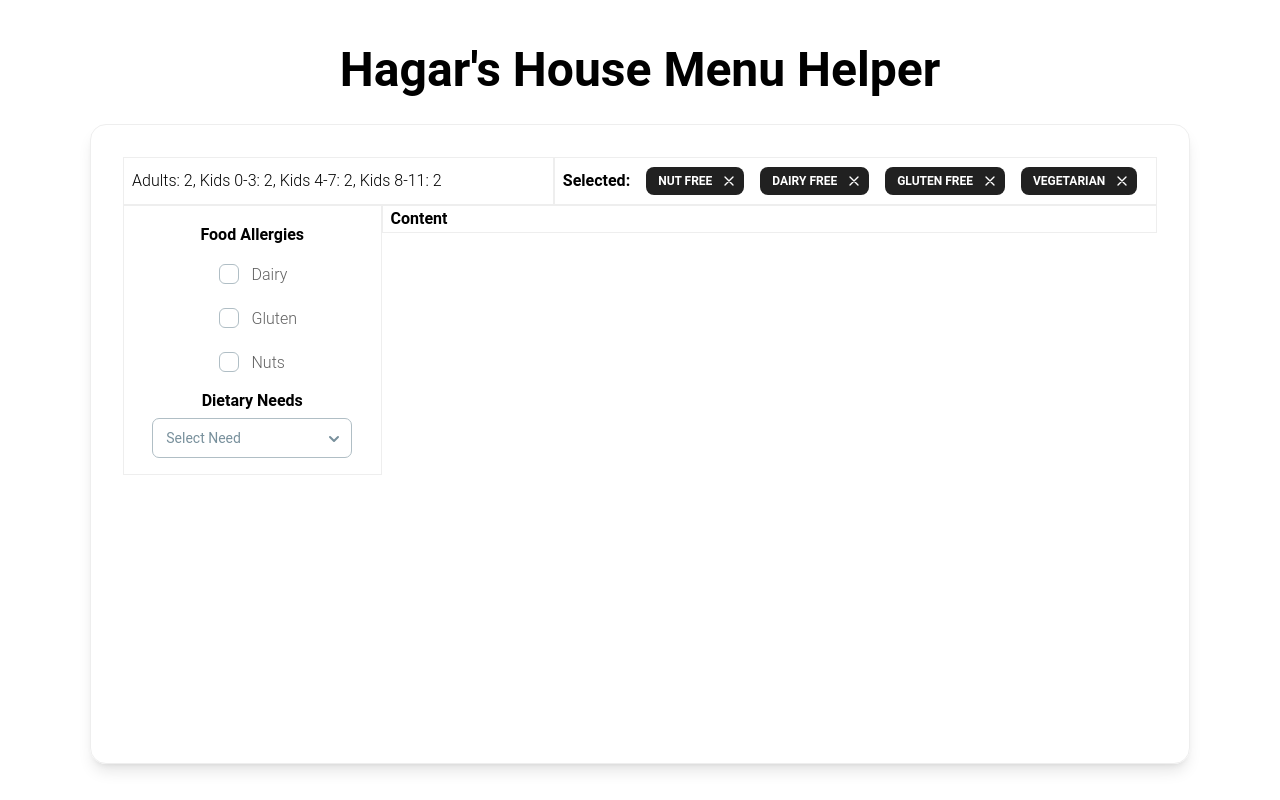
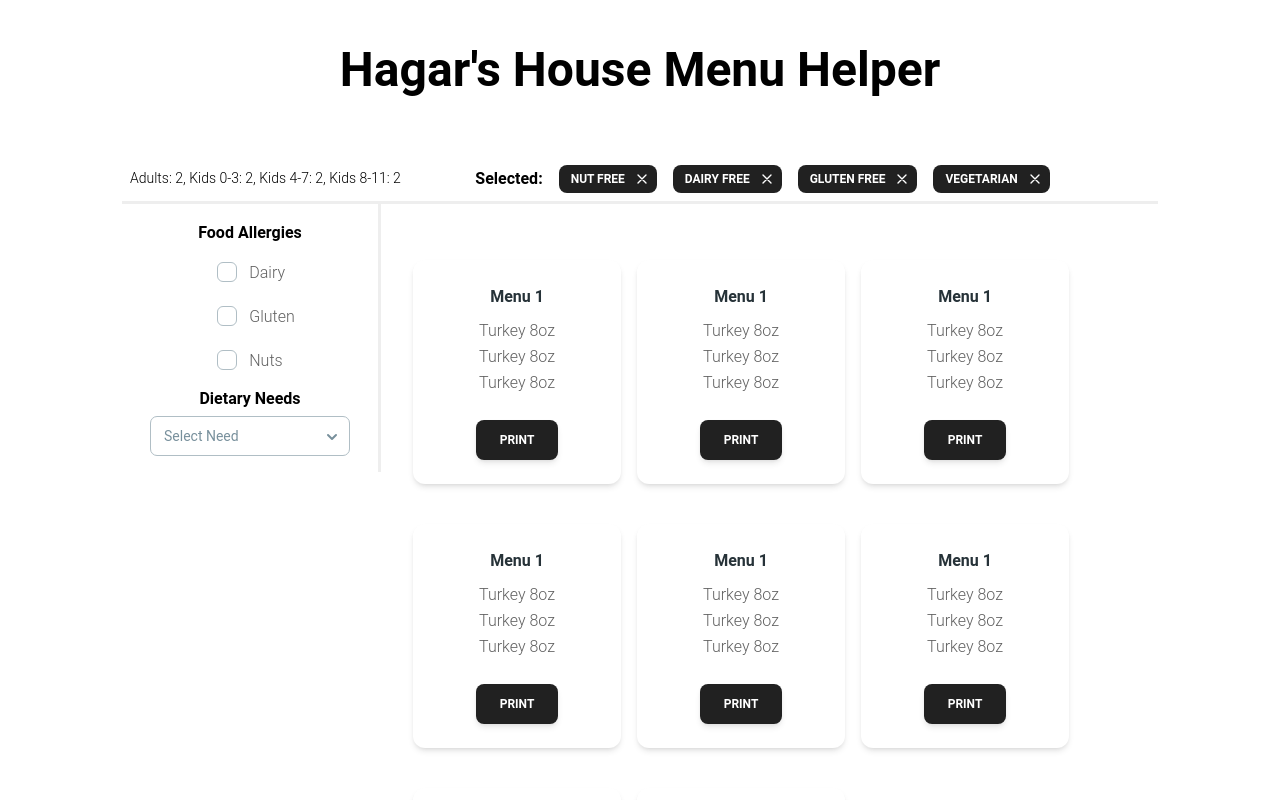
Before and after one commit to caowens/HagarsHouseMenuHelper, a React (Vite) app: page /menus in a window 1280 px wide. Shown: the top 800 px of the page. Built offline with nearby package versions, Linux system fonts and the light colour scheme.

Commit message:
Create menu card frontend

```diff
--- /dev/null
+++ b/src/components/MenuCard.jsx
@@ -0,0 +1,33 @@
+import {
+  Card,
+  CardBody,
+  CardFooter,
+  Typography,
+  Button,
+} from "@material-tailwind/react";
+
+export default function MenuCard({ title, portions }) {
+  return (
+    <Card className="mt-6 w-52">
+      <CardBody>
+        <Typography variant="h6" color="blue-gray" className="mb-2 text-center">
+          Menu 1
+        </Typography>
+        <ul className="text-center">
+          <li>
+            <Typography>Turkey 8oz</Typography>
+          </li>
+          <li>
+            <Typography>Turkey 8oz</Typography>
+          </li>
+          <li>
+            <Typography>Turkey 8oz</Typography>
+          </li>
+        </ul>
+      </CardBody>
+      <CardFooter className="pt-0 justify-center flex">
+        <Button>Print</Button>
+      </CardFooter>
+    </Card>
+  );
+}
--- a/src/pages/Menus.jsx
+++ b/src/pages/Menus.jsx
@@ -5,23 +5,24 @@ import {
   Checkbox,
   Select,
   Option,
-  Card
+  Card,
 } from "@material-tailwind/react";
 import { useState } from "react";
+import MenuCard from "../components/MenuCard";
 
 export default function Menus() {
   const [value, setValue] = useState("none");
 
   return (
-    <div className="flex justify-center align-center place-items-start h-[80vh] border-solid w-[1100px] border-[1px] rounded-2xl p-8 mt-6 shadow-lg">
-      <div className="border-solid rounded-lg w-full flex flex-col">
+    <div className="flex justify-center align-center place-items-start h-[80vh] w-[1100px] p-8 mt-6">
+      <div className="w-full flex flex-col">
         <div className="flex w-full h-12">
-          <div className="w-5/12 h-auto justify-start border-solid border-[1px] px-2 flex items-center">
-            <Typography variant="p">
+          <div className="w-4/12 h-auto justify-start border-b-[3px] px-2 flex items-center">
+            <Typography variant="small">
               Adults: 2, Kids 0-3: 2, Kids 4-7: 2, Kids 8-11: 2
             </Typography>
           </div>
-          <div className="justify-start w-7/12 h-auto border-solid border-[1px] px-2 flex items-center gap-4">
+          <div className="justify-start w-8/12 h-auto border-b-[3px] px-2 flex items-center gap-4">
             <Typography variant="h6">Selected:</Typography>
             <ChipDismissible text="Nut free" />
             <ChipDismissible text="Dairy free" />
@@ -30,7 +31,7 @@ export default function Menus() {
           </div>
         </div>
         <div className="flex w-full h-full">
-          <div className="w-3/12 h-full justify-center border-solid border-[1px] px-2 flex items-center">
+          <div className="w-3/12 h-max justify-center border-r-[3px] px-2 flex items-center">
             <div className="flex items-center gap-1 flex-col my-4">
               <Typography variant="h6">Food Allergies</Typography>
               <ul>
@@ -58,8 +59,16 @@ export default function Menus() {
               </Select>
             </div>
           </div>
-          <div className="justify-start w-9/12 h-full border-solid border-[1px] px-2 flex items-center gap-4">
-            <Typography variant="h6">Content</Typography>
+          <div className="justify-start w-9/12 h-auto min-h-fit p-8 flex items-center gap-4 flex-wrap">
+            {/* <Typography variant="h6">Content</Typography> */}
+            <MenuCard />
+            <MenuCard />
+            <MenuCard />
+            <MenuCard />
+            <MenuCard />
+            <MenuCard />
+            <MenuCard />
+            <MenuCard />
           </div>
         </div>
       </div>
```
